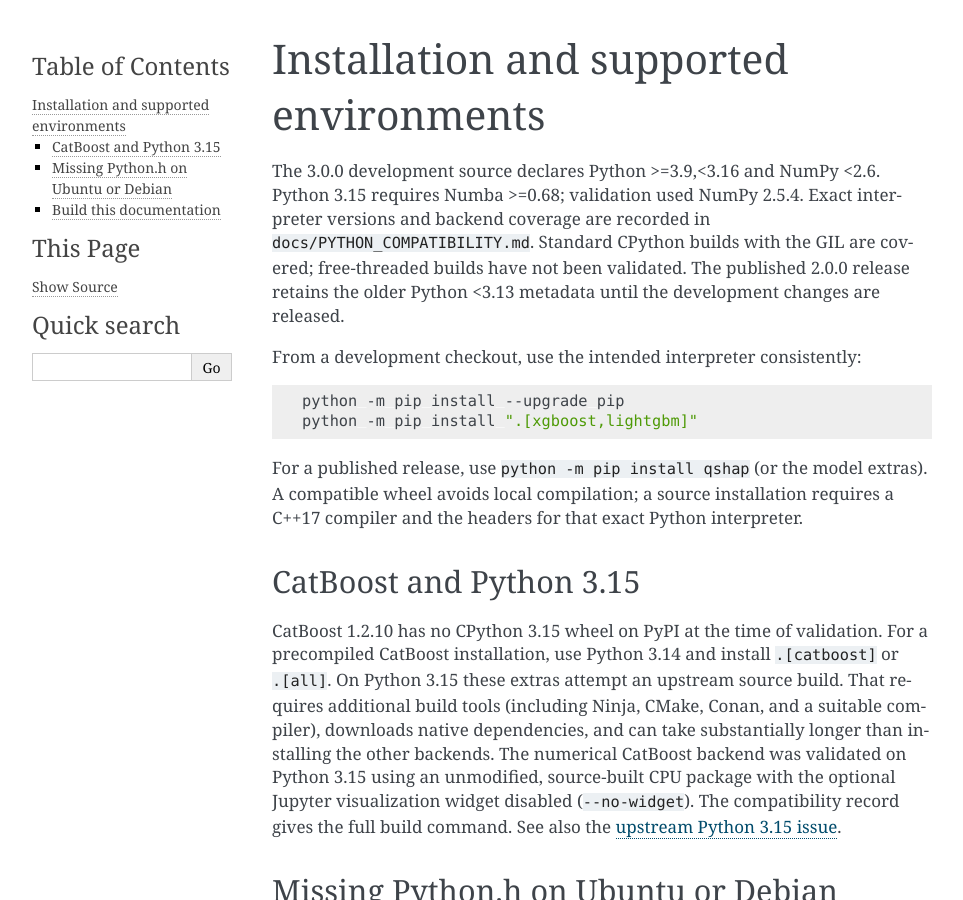
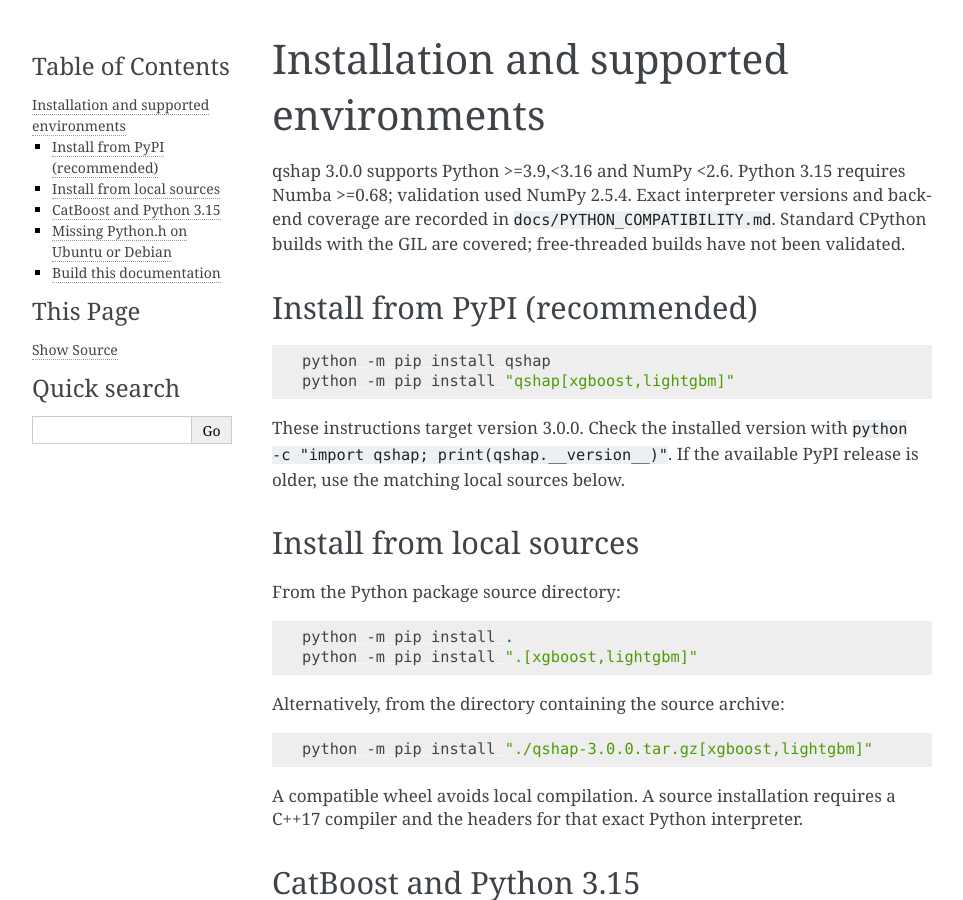
Before and after one commit to catstats/Q-SHAP, a Sphinx documentation site: the page built from docs/installation.rst, in a window 1280 px wide and 900 px high. Shown: the whole window, without its empty margins (148-1111 px from the left). Built offline with Sphinx 7.4.7, drawn with Linux system fonts in a browser that asks for light colours.

Commit message:
Prioritize PyPI installation and prepare public-facing package documentation

```diff
--- a/docs/conf.py
+++ b/docs/conf.py
@@ -4,7 +4,7 @@ from pathlib import Path
 sys.path.insert(0, str(Path(__file__).resolve().parents[1]))
 project = "Q-SHAP"
 author = "Zhongli Jiang and Dabao Zhang"
-release = "3.0.0 development"
+release = "3.0.0"
 extensions = ["sphinx.ext.autodoc", "sphinx.ext.napoleon", "sphinx.ext.viewcode"]
 html_theme = "alabaster"
 autodoc_member_order = "bysource"
--- a/docs/installation.rst
+++ b/docs/installation.rst
@@ -1,24 +1,42 @@
 Installation and supported environments
 =======================================
 
-The 3.0.0 development source declares Python >=3.9,<3.16 and NumPy <2.6.
-Python 3.15 requires Numba >=0.68; validation used NumPy 2.5.4.
-Exact interpreter versions and backend coverage are recorded in
-``docs/PYTHON_COMPATIBILITY.md``. Standard CPython builds with the GIL are
-covered; free-threaded builds have not been validated.
-The published 2.0.0 release retains the older Python <3.13 metadata until
-the development changes are released.
+qshap 3.0.0 supports Python >=3.9,<3.16 and NumPy <2.6. Python 3.15 requires
+Numba >=0.68; validation used NumPy 2.5.4. Exact interpreter versions and
+backend coverage are recorded in ``docs/PYTHON_COMPATIBILITY.md``. Standard
+CPython builds with the GIL are covered; free-threaded builds have not
+been validated.
 
-From a development checkout, use the intended interpreter consistently:
+Install from PyPI (recommended)
+-------------------------------
 
 .. code-block:: sh
 
-   python -m pip install --upgrade pip
+   python -m pip install qshap
+   python -m pip install "qshap[xgboost,lightgbm]"
+
+These instructions target version 3.0.0. Check the installed version with
+``python -c "import qshap; print(qshap.__version__)"``. If the available
+PyPI release is older, use the matching local sources below.
+
+Install from local sources
+---------------------------
+
+From the Python package source directory:
+
+.. code-block:: sh
+
+   python -m pip install .
    python -m pip install ".[xgboost,lightgbm]"
 
-For a published release, use ``python -m pip install qshap`` (or the model
-extras). A compatible wheel avoids local compilation; a source installation
-requires a C++17 compiler and the headers for that exact Python interpreter.
+Alternatively, from the directory containing the source archive:
+
+.. code-block:: sh
+
+   python -m pip install "./qshap-3.0.0.tar.gz[xgboost,lightgbm]"
+
+A compatible wheel avoids local compilation. A source installation requires
+a C++17 compiler and the headers for that exact Python interpreter.
 
 CatBoost and Python 3.15
 ------------------------
```
Also changed, not shown: README.md (+44 -26 lines).
